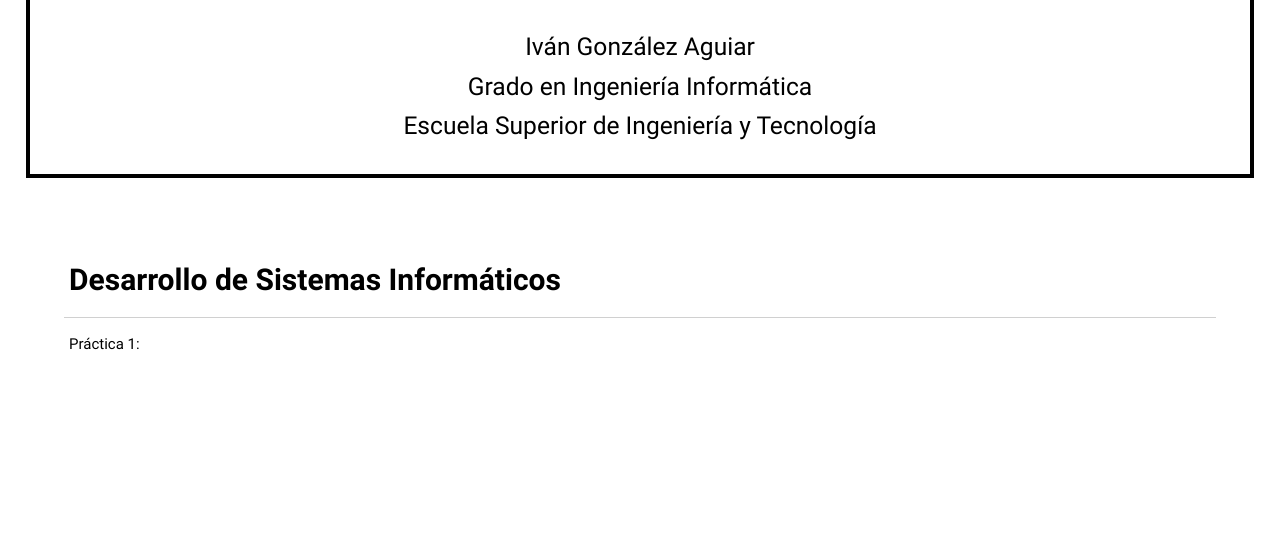
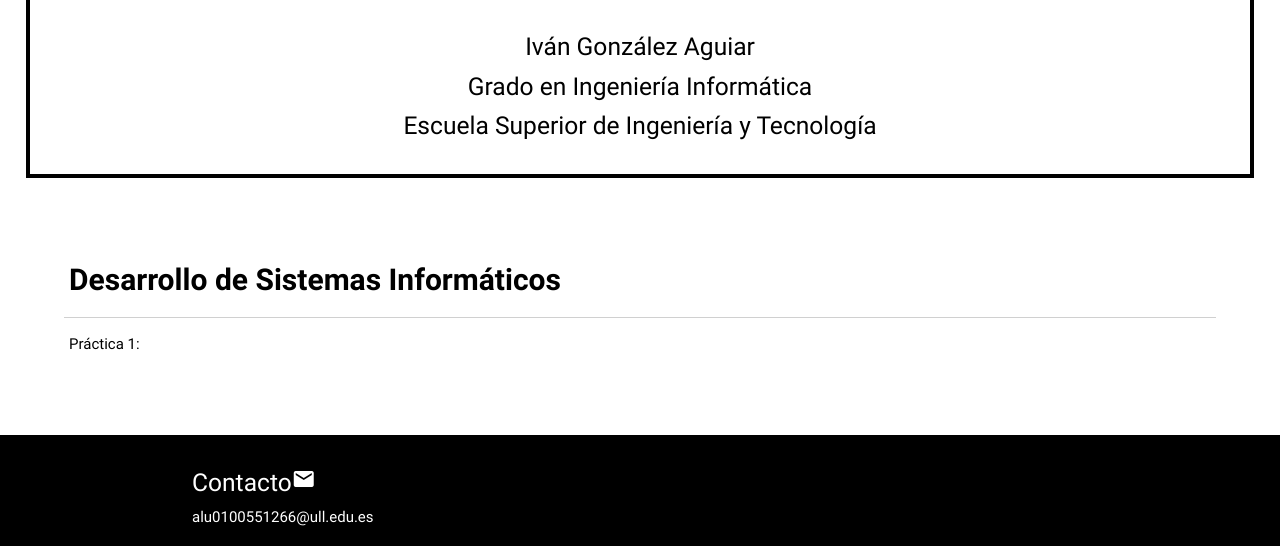
Before and after one commit to ivan-ga/ivan-ga.github.io, a plain HTML site: page index.html in a window 1280 px wide. Shown: the part 357-903 px from the top of the page. Before the commit the page ends 800 px from the top, so only its background shows below. Drawn offline with nearby package versions, Linux system fonts and the light colour scheme.

Commit message:
Añadiendo footer

```diff
--- a/css/mystyle.css
+++ b/css/mystyle.css
@@ -31,3 +31,11 @@ th{
 main{
   margin: 5%;
 }
+
+footer a{
+  color: white;
+}
+
+footer a:hover{
+  text-decoration: underline;
+}
--- a/index.html
+++ b/index.html
@@ -47,6 +47,22 @@
         </div>
       </main>
 
+      <footer class="page-footer black">
+            <div class="container">
+              <div class="row">
+                <div class="col l6 s12 white-text">
+                  <h5 class="white-text">Contacto<i class="material-icons">email</i></h5>
+                  <a href="mailto:alu0100551266@ull.edu.es" target="_top">alu0100551266@ull.edu.es</a>
+                </div>
+              </div>
+            </div>
+            <div class="footer-copyright black">
+            <div class="container">
+            </div>
+          </div>
+        </footer>
+      </footer>
+
       <!--Import jQuery before materialize.js-->
       <script type="text/javascript" src="https://code.jquery.com/jquery-2.1.1.min.js"></script>
       <script type="text/javascript" src="js/materialize.min.js"></script>
```
